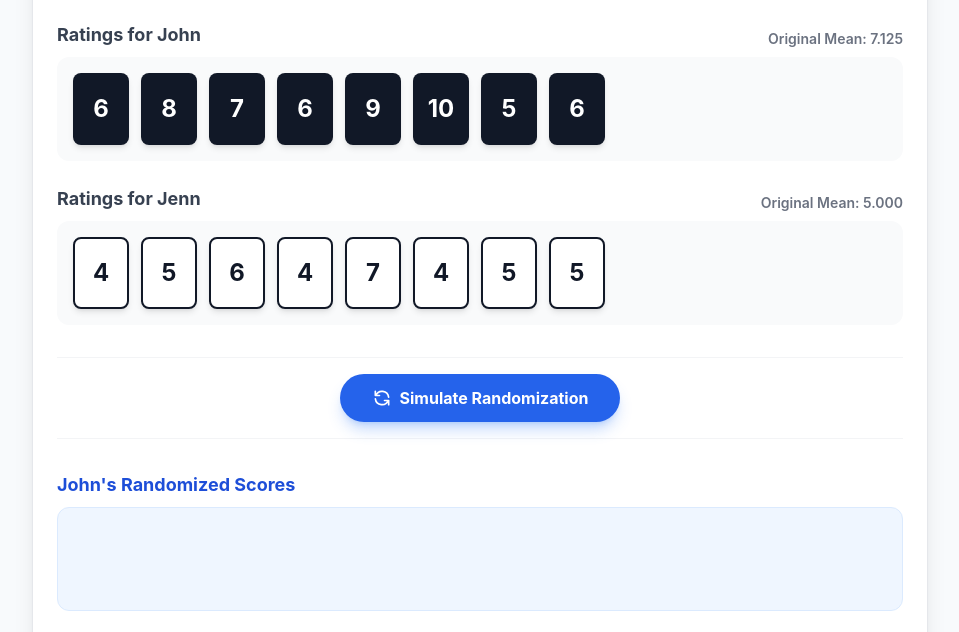
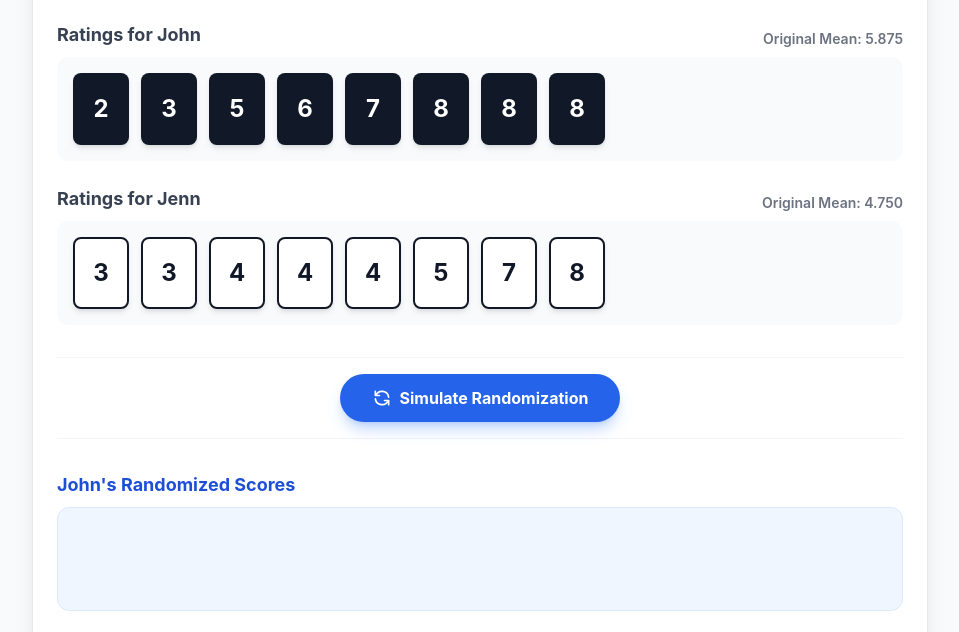
Before and after one commit to cstin854/john_jenn_miller, a plain HTML site: page index.html in a window 1280 px wide. Shown: the part 153-785 px from the top of the page, without its empty margins (160-1119 px from the left). Drawn offline with nearby package versions, Linux system fonts and the light colour scheme.

Commit message:
Update index.html

```diff
--- a/index.html
+++ b/index.html
@@ -77,7 +77,7 @@
                 <div class="space-y-2">
                     <div class="flex justify-between items-end">
                         <h2 class="text-lg font-bold text-gray-700">Ratings for John</h2>
-                        <span class="text-sm font-semibold text-gray-500">Original Mean: 7.125</span>
+                        <span class="text-sm font-semibold text-gray-500">Original Mean: 5.875</span>
                     </div>
                     <div id="john-original" class="flex flex-wrap gap-3 p-4 bg-gray-50 rounded-xl min-h-[6rem] items-center">
                         <!-- Cards injected via JS -->
@@ -88,7 +88,7 @@
                 <div class="space-y-2">
                     <div class="flex justify-between items-end">
                         <h2 class="text-lg font-bold text-gray-700">Ratings for Jenn</h2>
-                        <span class="text-sm font-semibold text-gray-500">Original Mean: 5.000</span>
+                        <span class="text-sm font-semibold text-gray-500">Original Mean: 4.750</span>
                     </div>
                     <div id="jenn-original" class="flex flex-wrap gap-3 p-4 bg-gray-50 rounded-xl min-h-[6rem] items-center">
                         <!-- Cards injected via JS -->
@@ -144,8 +144,8 @@
     </div>
 
     <script>
-        const johnOriginalData = [6, 8, 7, 6, 9, 10, 5, 6];
-        const jennOriginalData = [4, 5, 6, 4, 7, 4, 5, 5];
+        const johnOriginalData = [2,3,5,6,7,8,8,8];
+        const jennOriginalData = [3,3,4,4,4,5,7,8];
 
         let allOriginalCards = [];
         let simulationId = 0; // To track and cancel overlapping simulations
```
